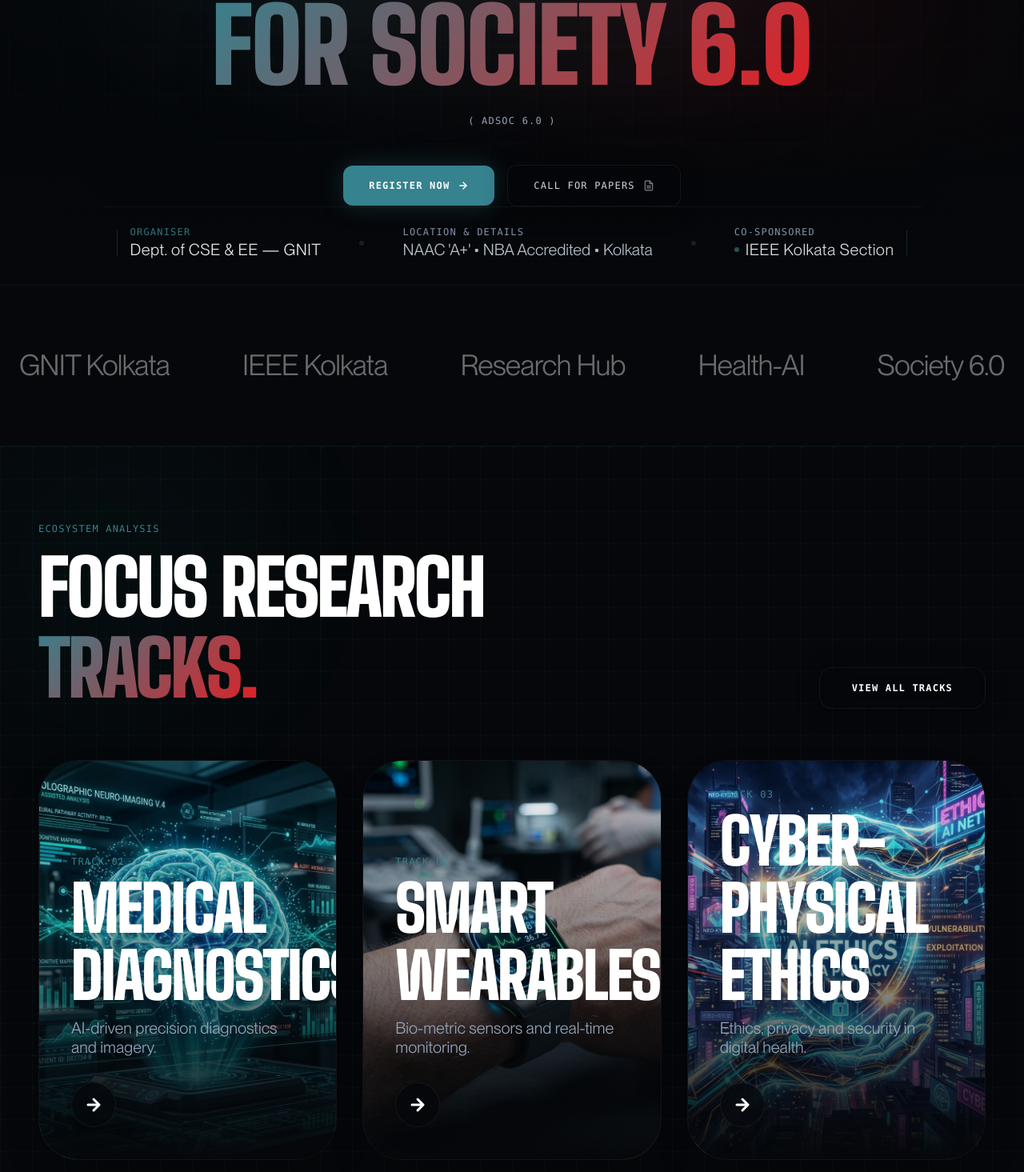
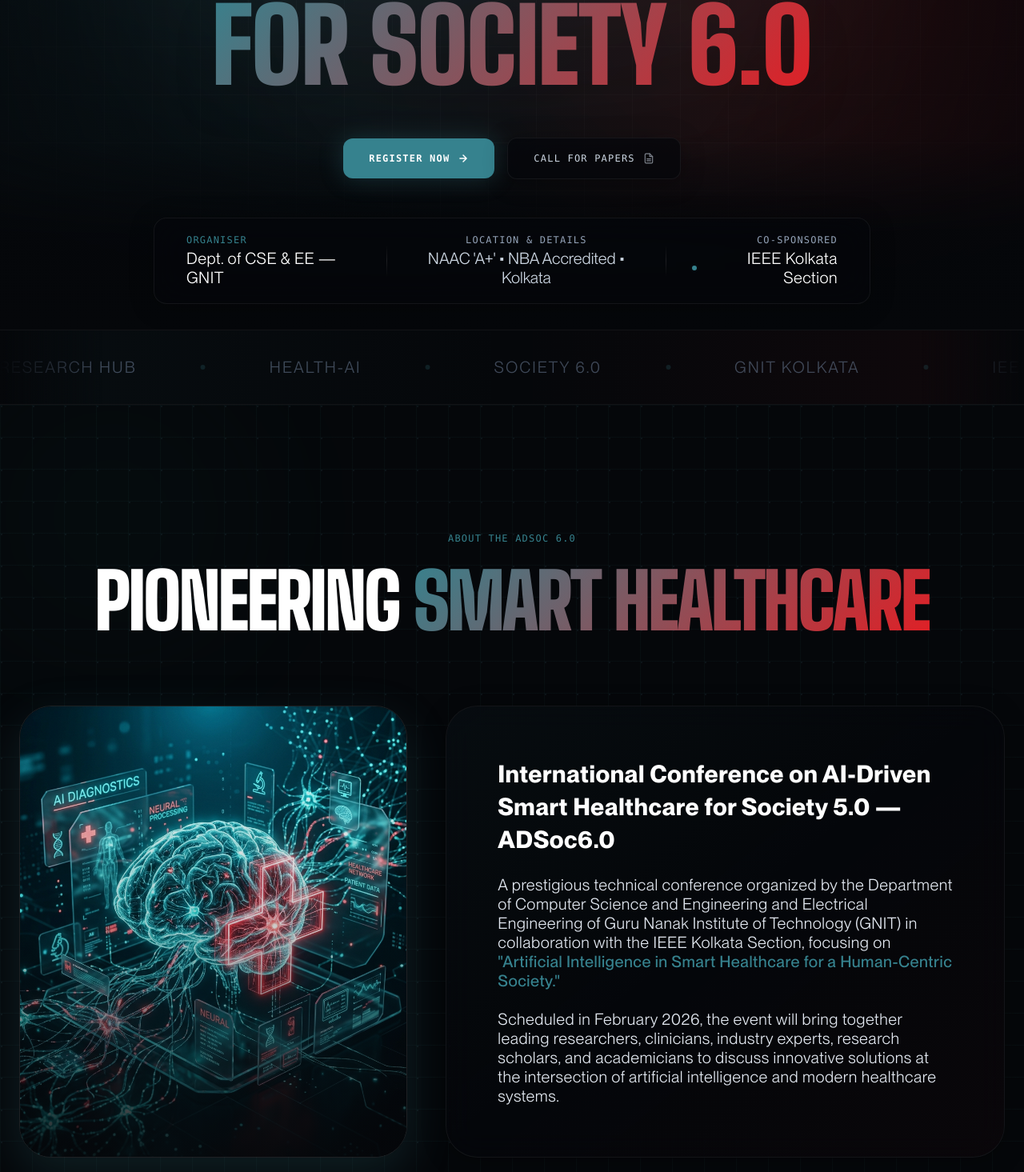
Before and after one commit to WEFIK-INTERNATIONAL/AdSoc6, a Next.js app: page / in a window 1280 px wide. Shown: the part 482-1947 px from the top of the page at 80% size. Built offline with nearby package versions, Linux system fonts and the light colour scheme.

Commit message:
chore: fix the styling of hero section

```diff
--- a/package.json
+++ b/package.json
@@ -9,6 +9,9 @@
     "lint": "eslint"
   },
   "dependencies": {
+    "@gsap/react": "^2.1.2",
+    "gsap": "^3.15.0",
+    "lenis": "^1.3.23",
     "next": "16.2.4",
     "react": "19.2.4",
     "react-dom": "19.2.4"
--- a/src/app/globals.css
+++ b/src/app/globals.css
@@ -265,6 +265,15 @@
   animation: float-delayed 8s ease-in-out infinite;
 }
 
+@keyframes marquee {
+  0% { transform: translateX(0%); }
+  100% { transform: translateX(-50%); }
+}
+
+.animate-marquee {
+  animation: marquee 30s linear infinite;
+}
+
 /* Background Glow Utilities */
 .bg-glow-container {
   position: relative;
--- a/src/app/layout.js
+++ b/src/app/layout.js
@@ -5,6 +5,7 @@
     pangramSans,
 } from './fonts';
 import "./globals.css";
+import SmoothScroll from "@/components/SmoothScroll";
 
 export const metadata = {
   title: "ADSoC 6.0 | AI-Driven Smart Healthcare for Society 6.0",
@@ -17,7 +18,11 @@
       lang="en"
       className={`${goodMonolith.variable} ${ppNeueMontreal.variable} ${bigShouldersDisplay.variable} ${pangramSans.variable} antialiased`}
     >
-      <body className="min-h-full flex flex-col font-body">{children}</body>
+      <body className="min-h-full flex flex-col font-body">
+        <SmoothScroll>
+          {children}
+        </SmoothScroll>
+      </body>
     </html>
   );
 }
--- a/src/app/page.js
+++ b/src/app/page.js
@@ -15,58 +15,41 @@
         <Hero />
         <PartnerStrip />
 
-        {/* Multi-Page Portal: Research Focus */}
-        <Section className="py-24 px-6 bg-background relative neural-pattern overflow-hidden">
-          <div className="absolute inset-0 medical-grid opacity-10"></div>
-          <div className="bg-glow-primary -top-40 -left-40 opacity-40"></div>
-          <div className="container mx-auto max-w-7xl relative z-10">
-            <div className="flex flex-col md:flex-row justify-between items-end mb-16 gap-8">
-              <div className="max-w-2xl">
-                <p className="mono text-primary mb-4 font-bold tracking-[3px]">Ecosystem Analysis</p>
-                <h2 className="text-4xl md:text-6xl lg:text-7xl font-heading text-white leading-tight">Focus Research <br /> <span className="text-gradient-primary">Tracks.</span></h2>
-              </div>
-              <Link href="/cfp" className="px-10 py-4 glass-dark text-white rounded-2xl border border-white/10 hover:border-primary/50 transition-all font-bold mono text-[10px] tracking-[2px]">
-                VIEW ALL TRACKS
-              </Link>
+        {/* About ADSoc 6.0 Description */}
+        <Section className="pt-32 pb-24 md:pt-40 md:pb-32 px-6 bg-background relative neural-pattern overflow-hidden">
+          <div className="absolute inset-0 medical-grid opacity-10 pointer-events-none"></div>
+          <div className="bg-glow-primary -top-40 -left-40 opacity-30 pointer-events-none"></div>
+
+          <div className="w-full mx-auto max-w-7xl relative z-10">
+            <div className="text-center mb-20">
+              <p className="mono text-primary mb-5 font-bold tracking-[6px] uppercase text-xs md:text-sm">About The ADSOC 6.0</p>
+              <h2 className="text-4xl md:text-5xl lg:text-7xl font-heading text-white leading-tight">
+                Pioneering <span className="text-gradient-primary">Smart Healthcare</span>
+              </h2>
             </div>
 
-            <div className="grid md:grid-cols-3 gap-8">
-              {[
-                {
-                  title: 'Medical Diagnostics',
-                  image: '/track_diagnostics.png',
-                  desc: 'AI-driven precision diagnostics and imagery.'
-                },
-                {
-                  title: 'Smart Wearables',
-                  image: '/track_wearables.png',
-                  desc: 'Bio-metric sensors and real-time monitoring.'
-                },
-                {
-                  title: 'Cyber-Physical Ethics',
-                  image: '/track_ethics.png',
-                  desc: 'Ethics, privacy and security in digital health.'
-                }
-              ].map((track, i) => (
-                <Link key={i} href="/cfp" className="group relative h-[500px] rounded-[50px] overflow-hidden border border-white/5 shadow-2xl transition-all hover:-translate-y-2">
-                  <Image
-                    src={track.image}
-                    alt={track.title}
-                    fill
-                    sizes="(max-width: 768px) 100vw, (max-width: 1200px) 33vw, 25vw"
-                    className="object-cover transition-transform duration-1000 group-hover:scale-110"
-                  />
-                  <div className="absolute inset-0 bg-gradient-to-t from-background via-background/40 to-transparent"></div>
-                  <div className="absolute bottom-10 left-10 right-10">
-                    <p className="mono text-[8px] text-primary font-bold tracking-[3px] mb-2">TRACK 0{i+1}</p>
-                    <h3 className="text-3xl font-heading text-white mb-3 group-hover:text-primary transition-colors leading-tight">{track.title}</h3>
-                    <p className="text-sm text-slate-400 font-body leading-relaxed group-hover:text-slate-200 transition-colors">{track.desc}</p>
-                    <div className="mt-8 w-14 h-14 rounded-full glass-dark flex items-center justify-center border border-white/10 group-hover:bg-primary transition-all">
-                      <svg width="24" height="24" viewBox="0 0 24 24" fill="none" stroke="white" strokeWidth="3" strokeLinecap="round" strokeLinejoin="round"><path d="M5 12h14M12 5l7 7-7 7"/></svg>
-                    </div>
-                  </div>
-                </Link>
-              ))}
+            <div className="grid grid-cols-1 lg:grid-cols-12 gap-8 lg:gap-12 items-stretch">
+              {/* Image Side */}
+              <div className="relative h-full min-h-[400px] w-full rounded-[40px] overflow-hidden border border-white/10 shadow-[0_20px_60px_rgba(54,130,142,0.2)] group lg:col-span-5">
+                <Image
+                  src="/ai_healthcare_about.png"
+                  alt="AI Healthcare Visualization"
+                  fill
+                  className="object-cover transition-transform duration-1000 group-hover:scale-105"
+                />
+                <div className="absolute inset-0 bg-gradient-to-t from-background/90 via-background/20 to-transparent"></div>
+              </div>
+
+              {/* Text Side */}
+              <div className="glass-dark rounded-[40px] p-8 lg:p-12 xl:p-16 border border-white/5 shadow-[0_20px_60px_rgba(0,0,0,0.5)] relative overflow-hidden group hover:border-white/10 transition-colors duration-700 flex flex-col justify-center lg:col-span-7">
+                <div className="absolute inset-0 bg-gradient-to-br from-primary/10 via-transparent to-accent/5 opacity-50 group-hover:opacity-100 transition-opacity duration-700 pointer-events-none"></div>
+                <p className="relative z-10 text-slate-200 font-body text-lg md:text-xl lg:text-2xl leading-relaxed lg:leading-[1.8] font-normal tracking-wide">
+                  <strong className="text-white font-semibold text-xl md:text-2xl lg:text-3xl block mb-6 leading-snug">International Conference on AI-Driven Smart Healthcare for Society 5.0 — ADSoc6.0</strong>
+                  A prestigious technical conference organized by the Department of Computer Science and Engineering and Electrical Engineering of Guru Nanak Institute of Technology (GNIT) in collaboration with the IEEE Kolkata Section, focusing on <span className="text-primary font-medium">&quot;Artificial Intelligence in Smart Healthcare for a Human-Centric Society.&quot;</span>
+                  <br /><br />
+                  Scheduled in February 2026, the event will bring together leading researchers, clinicians, industry experts, research scholars, and academicians to discuss innovative solutions at the intersection of artificial intelligence and modern healthcare systems.
+                </p>
+              </div>
             </div>
           </div>
         </Section>
--- /dev/null
+++ b/src/components/SmoothScroll.js
@@ -0,0 +1,32 @@
+"use client";
+
+import { useEffect, useRef } from "react";
+import { ReactLenis } from "lenis/react";
+import gsap from "gsap";
+import { ScrollTrigger } from "gsap/ScrollTrigger";
+
+if (typeof window !== "undefined") {
+  gsap.registerPlugin(ScrollTrigger);
+}
+
+export default function SmoothScroll({ children }) {
+  const lenisRef = useRef();
+
+  useEffect(() => {
+    function update(time) {
+      lenisRef.current?.lenis?.raf(time * 1000);
+    }
+
+    gsap.ticker.add(update);
+
+    return () => {
+      gsap.ticker.remove(update);
+    };
+  }, []);
+
+  return (
+    <ReactLenis root ref={lenisRef} autoRaf={false} options={{ lerp: 0.1, duration: 1.5, smoothWheel: true }}>
+      {children}
+    </ReactLenis>
+  );
+}
--- a/src/components/sections/Hero.js
+++ b/src/components/sections/Hero.js
@@ -6,7 +6,7 @@
     <section className="relative min-h-[100dvh] pt-28 pb-8 flex flex-col items-center justify-between overflow-hidden bg-background font-body text-center px-4 w-full">
 
       {/* Premium Gradient Background System */}
-      <div className="absolute inset-0 z-0 pointer-events-none overflow-hidden bg-background">
+      <div className="absolute inset-0 z-0 pointer-events-none overflow-hidden bg-background bg-gradient-to-r from-primary/10 via-secondary/5 to-accent/10">
 
         {/* Soft immersive glow nodes (Animated) */}
         <div className="absolute inset-0 opacity-[0.15]">
@@ -45,14 +45,14 @@
             <span className="relative inline-flex rounded-full h-2 w-2 bg-emerald-400"></span>
           </span>
           <p className="mono text-emerald-400 font-bold tracking-[2px] md:tracking-[3px] text-[8px] md:text-[10px] uppercase">
-            Registrations Open &bull; Jan 24–25, 2026
+           Jan 24-25, 2026
           </p>
         </div>
 
         {/* Typography Stack */}
         <div className="flex flex-col items-center gap-3 w-full px-2">
           <p className="mono font-bold text-primary tracking-[4px] md:tracking-[6px] text-[8px] md:text-[11px] uppercase opacity-90 drop-shadow-md">
-            6th International Conference
+           ( ADSoC 6.0 )
           </p>
 
           <h1 className="font-heading text-white leading-[1.1] text-[clamp(2.2rem,8vw,5.5rem)] tracking-tight drop-shadow-2xl max-w-4xl mx-auto">
@@ -60,10 +60,6 @@
             <br className="hidden sm:block" />
             <span className="text-gradient-primary"> for Society 6.0</span>
           </h1>
-
-          <p className="mono font-bold text-slate-400 tracking-[5px] md:tracking-[8px] text-[9px] md:text-[10px] uppercase mt-1 md:mt-2 drop-shadow-md">
-            ( ADSoC 6.0 )
-          </p>
         </div>
 
         {/* Button Stack: Responsive stack on mobile, row on larger */}
@@ -96,38 +92,35 @@
 
       </div>
 
-      {/* Footer Details: Flows naturally at the bottom now */}
-      <div className="relative z-10 w-full px-4 flex flex-col md:flex-row justify-center items-center gap-3 md:gap-12 opacity-90 border-t border-white/5 pt-5 md:pt-6 mx-auto max-w-5xl">
+      {/* Footer Details: Premium Glass Pill Container */}
+      <div className="relative z-10 w-full max-w-4xl px-6 md:px-10 py-4 md:py-5 flex flex-col md:flex-row justify-between items-center gap-4 md:gap-8 mx-auto mt-8 md:mt-12 rounded-2xl glass-dark shadow-[0_0_40px_rgba(0,0,0,0.5)] border border-white/5">
 
         {/* Organiser */}
-        <div className="text-center md:text-left flex flex-col md:flex-row md:items-center gap-1 md:gap-4">
-          <div className="hidden md:block w-px h-8 bg-primary/30"></div>
-          <div>
-            <p className="hidden md:block mono text-[7px] text-primary font-bold tracking-[3px] uppercase md:mb-0.5">Organiser</p>
-            <p className="text-white font-heading text-xs sm:text-sm tracking-wide">Dept. of CSE & EE — GNIT</p>
-          </div>
+        <div className="flex flex-col items-center md:items-start text-center md:text-left gap-1">
+          <p className="mono text-[8px] text-primary font-bold tracking-[3px] uppercase">Organiser</p>
+          <p className="text-white font-heading text-xs sm:text-sm tracking-wide">Dept. of CSE & EE — GNIT</p>
         </div>
 
-        <div className="hidden md:block w-1.5 h-1.5 rounded-full bg-white/10"></div>
+        <div className="hidden md:block w-px h-10 bg-gradient-to-b from-transparent via-white/10 to-transparent"></div>
 
         {/* Location & Meta */}
-        <div className="text-center md:text-left">
-          <p className="hidden md:block mono text-[7px] text-slate-400 font-bold tracking-[3px] uppercase mb-0.5">Location & Details</p>
-          <p className="text-slate-400 md:text-slate-300 font-body text-[9px] sm:text-xs">NAAC &apos;A+&apos; • NBA Accredited • Kolkata</p>
+        <div className="flex flex-col items-center text-center gap-1">
+          <p className="mono text-[8px] text-slate-400 font-bold tracking-[3px] uppercase">Location & Details</p>
+          <p className="text-slate-300 font-body text-[10px] sm:text-xs">NAAC &apos;A+&apos; • NBA Accredited • Kolkata</p>
         </div>
 
-        <div className="hidden md:block w-1.5 h-1.5 rounded-full bg-white/10"></div>
+        <div className="hidden md:block w-px h-10 bg-gradient-to-b from-transparent via-white/10 to-transparent"></div>
 
         {/* IEEE Sponsor */}
-        <div className="text-center md:text-left flex flex-col md:flex-row md:items-center gap-1 md:gap-4">
-           <div>
-             <p className="hidden md:block mono text-[7px] text-slate-400 font-bold tracking-[3px] uppercase mb-0.5">Co-Sponsored</p>
-             <p className="text-slate-200 md:text-slate-100 font-heading text-xs sm:text-sm tracking-wide flex justify-center items-center gap-2">
-                <span className="w-1.5 h-1.5 rounded-full bg-primary animate-pulse"></span>
-                IEEE Kolkata Section
-             </p>
-           </div>
-           <div className="hidden md:block w-px h-8 bg-primary/30"></div>
+        <div className="flex flex-col items-center md:items-end text-center md:text-right gap-1">
+           <p className="mono text-[8px] text-slate-400 font-bold tracking-[3px] uppercase">Co-Sponsored</p>
+           <p className="text-white font-heading text-xs sm:text-sm tracking-wide flex items-center justify-center md:justify-end gap-2">
+              <span className="relative flex h-1.5 w-1.5 shrink-0">
+                <span className="animate-ping absolute inline-flex h-full w-full rounded-full bg-primary opacity-75"></span>
+                <span className="relative inline-flex rounded-full h-1.5 w-1.5 bg-primary"></span>
+              </span>
+              IEEE Kolkata Section
+           </p>
         </div>
 
       </div>
--- a/src/components/sections/PartnerStrip.js
+++ b/src/components/sections/PartnerStrip.js
@@ -9,18 +9,29 @@
     { name: 'Society 6.0' }
   ];
 
+  // Duplicate elements a few times to ensure the screen is filled and scroll is seamless
+  const marqueeItems = [...partners, ...partners, ...partners, ...partners];
+
   return (
-    <section className="py-20 bg-background border-y border-primary/10 relative overflow-hidden font-body">
-      <div className="container mx-auto px-6">
-        <div className="flex flex-wrap items-center justify-between gap-12 opacity-40 grayscale hover:grayscale-0 transition-all duration-1000">
-          {partners.map((partner, idx) => (
-            <div key={idx} className="flex flex-col items-center">
-              <span className="font-heading text-2xl md:text-4xl text-white tracking-tight hover:text-primary transition-colors cursor-default">
-                {partner.name}
-              </span>
-            </div>
-          ))}
-        </div>
+    <section className="py-6 md:py-8 bg-background border-y border-white/5 relative overflow-hidden font-body flex items-center">
+
+      {/* Subtle Premium Background Details */}
+      <div className="absolute inset-0 bg-gradient-to-r from-primary/5 via-transparent to-accent/5 pointer-events-none"></div>
+
+      {/* Left/Right Vignettes for fading effect */}
+      <div className="absolute inset-y-0 left-0 w-16 md:w-32 bg-gradient-to-r from-background to-transparent z-10 pointer-events-none"></div>
+      <div className="absolute inset-y-0 right-0 w-16 md:w-32 bg-gradient-to-l from-background to-transparent z-10 pointer-events-none"></div>
+
+      <div className="flex w-max animate-marquee hover:[animation-play-state:paused]">
+        {marqueeItems.map((partner, idx) => (
+          <div key={idx} className="flex items-center justify-center group px-6 md:px-10 shrink-0">
+            <span className="font-heading whitespace-nowrap text-lg md:text-xl text-slate-500 uppercase tracking-widest opacity-60 group-hover:opacity-100 group-hover:text-white transition-all duration-300 cursor-default">
+              {partner.name}
+            </span>
+            {/* Divider Dot */}
+            <div className="w-1 h-1 md:w-1.5 md:h-1.5 shrink-0 rounded-full bg-primary/20 ml-12 md:ml-20 group-hover:bg-primary transition-colors duration-300"></div>
+          </div>
+        ))}
       </div>
     </section>
   );
```
Also changed, not shown: public/ai_healthcare_about.png (added), 1 other file (tests, documents, lock files or other folders).
